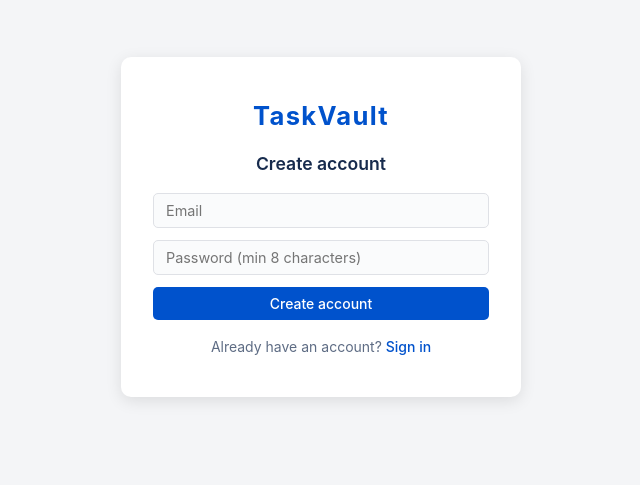
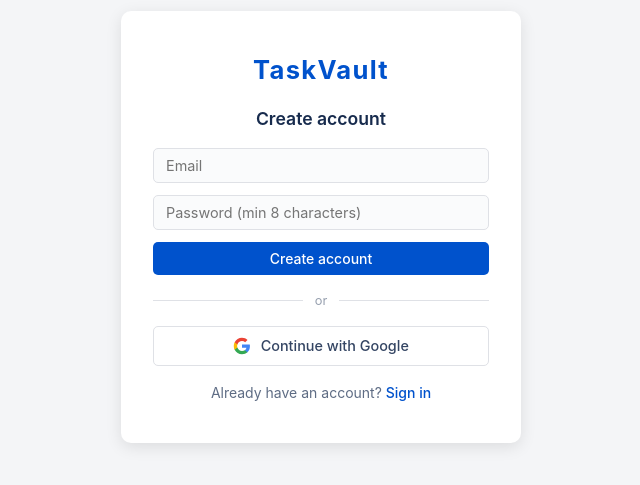
Before and after one commit to bivek127/tv-app, a React (Vite) app in the folder frontend/: page /register in a window 1280 px wide. Shown: the part 173-658 px from the top of the page, without its empty margins (319-959 px from the left). Built offline with nearby package versions, Linux system fonts and the light colour scheme; no server answers.

Commit message:
feat(frontend): add Google OAuth login button and token handler

```diff
--- a/frontend/src/App.css
+++ b/frontend/src/App.css
@@ -54,6 +54,44 @@
 
 .auth-switch a:hover {
   text-decoration: underline;
+}
+
+.auth-divider {
+  display: flex;
+  align-items: center;
+  gap: 0.75rem;
+  color: #97a0af;
+  font-size: 0.8rem;
+}
+
+.auth-divider::before,
+.auth-divider::after {
+  content: '';
+  flex: 1;
+  height: 1px;
+  background: #dfe1e6;
+}
+
+.btn-google {
+  display: flex;
+  align-items: center;
+  justify-content: center;
+  gap: 0.6rem;
+  width: 100%;
+  padding: 0.6rem 1rem;
+  background: #fff;
+  color: #344563;
+  border: 1px solid #dfe1e6;
+  border-radius: 5px;
+  font-size: 0.9rem;
+  font-weight: 500;
+  cursor: pointer;
+  transition: background 0.15s, box-shadow 0.15s;
+}
+
+.btn-google:hover {
+  background: #f4f5f7;
+  box-shadow: 0 1px 3px rgba(0, 0, 0, 0.1);
 }
 
 /* ── Dashboard ───────────────────────────────────────────────────── */
--- a/frontend/src/App.jsx
+++ b/frontend/src/App.jsx
@@ -51,9 +51,29 @@
   );
 }
 
+// ── Handle OAuth token from redirect ──────────────────────────────
+function OAuthHandler() {
+  const { loginWithToken } = useAuth();
+  const navigate = useNavigate();
+
+  useEffect(() => {
+    const params = new URLSearchParams(window.location.search);
+    const token = params.get('token');
+    if (token) {
+      loginWithToken(token);
+      window.history.replaceState({}, '', '/');
+      navigate('/', { replace: true });
+    }
+  }, []);
+
+  return null;
+}
+
 // ── Root app with routing ──────────────────────────────────────────
 function App() {
   return (
+    <>
+      <OAuthHandler />
       <Routes>
         <Route path="/login" element={<Login />} />
         <Route path="/register" element={<Register />} />
@@ -67,6 +87,7 @@
         />
         <Route path="*" element={<Navigate to="/" replace />} />
       </Routes>
+    </>
   );
 }
 
--- a/frontend/src/context/AuthContext.jsx
+++ b/frontend/src/context/AuthContext.jsx
@@ -34,6 +34,10 @@
         return data;
     };
 
+    const loginWithToken = (token) => {
+        persistToken(token);
+    };
+
     const logout = async () => {
         try {
             // Tell the server to clear the httpOnly refresh token cookie
@@ -47,7 +51,7 @@
     };
 
     return (
-        <AuthContext.Provider value={{ isAuthenticated, login, register, logout }}>
+        <AuthContext.Provider value={{ isAuthenticated, login, loginWithToken, register, logout }}>
             {children}
         </AuthContext.Provider>
     );
--- a/frontend/src/pages/Login.jsx
+++ b/frontend/src/pages/Login.jsx
@@ -22,6 +22,11 @@
         } finally {
             setLoading(false);
         }
+    };
+
+    const handleGoogleLogin = () => {
+        const apiUrl = import.meta.env.VITE_API_URL || 'http://localhost:3001';
+        window.location.href = `${apiUrl}/auth/google`;
     };
 
     return (
@@ -51,6 +56,16 @@
                         {loading ? 'Signing in…' : 'Sign in'}
                     </button>
                 </form>
+                <div className="auth-divider"><span>or</span></div>
+                <button type="button" className="btn-google" onClick={handleGoogleLogin}>
+                    <svg viewBox="0 0 24 24" width="18" height="18">
+                        <path fill="#4285F4" d="M22.56 12.25c0-.78-.07-1.53-.2-2.25H12v4.26h5.92a5.06 5.06 0 0 1-2.2 3.32v2.77h3.57c2.08-1.92 3.28-4.74 3.28-8.1z"/>
+                        <path fill="#34A853" d="M12 23c2.97 0 5.46-.98 7.28-2.66l-3.57-2.77c-.98.66-2.23 1.06-3.71 1.06-2.86 0-5.29-1.93-6.16-4.53H2.18v2.84C3.99 20.53 7.7 23 12 23z"/>
+                        <path fill="#FBBC05" d="M5.84 14.09c-.22-.66-.35-1.36-.35-2.09s.13-1.43.35-2.09V7.07H2.18A10.96 10.96 0 0 0 1 12c0 1.77.42 3.44 1.18 4.93l3.66-2.84z"/>
+                        <path fill="#EA4335" d="M12 5.38c1.62 0 3.06.56 4.21 1.64l3.15-3.15C17.45 2.09 14.97 1 12 1 7.7 1 3.99 3.47 2.18 7.07l3.66 2.84c.87-2.6 3.3-4.53 6.16-4.53z"/>
+                    </svg>
+                    Continue with Google
+                </button>
                 <p className="auth-switch">
                     No account? <Link to="/register">Register</Link>
                 </p>
--- a/frontend/src/pages/Register.jsx
+++ b/frontend/src/pages/Register.jsx
@@ -22,6 +22,11 @@
         } finally {
             setLoading(false);
         }
+    };
+
+    const handleGoogleLogin = () => {
+        const apiUrl = import.meta.env.VITE_API_URL || 'http://localhost:3001';
+        window.location.href = `${apiUrl}/auth/google`;
     };
 
     return (
@@ -52,6 +57,16 @@
                         {loading ? 'Creating account…' : 'Create account'}
                     </button>
                 </form>
+                <div className="auth-divider"><span>or</span></div>
+                <button type="button" className="btn-google" onClick={handleGoogleLogin}>
+                    <svg viewBox="0 0 24 24" width="18" height="18">
+                        <path fill="#4285F4" d="M22.56 12.25c0-.78-.07-1.53-.2-2.25H12v4.26h5.92a5.06 5.06 0 0 1-2.2 3.32v2.77h3.57c2.08-1.92 3.28-4.74 3.28-8.1z"/>
+                        <path fill="#34A853" d="M12 23c2.97 0 5.46-.98 7.28-2.66l-3.57-2.77c-.98.66-2.23 1.06-3.71 1.06-2.86 0-5.29-1.93-6.16-4.53H2.18v2.84C3.99 20.53 7.7 23 12 23z"/>
+                        <path fill="#FBBC05" d="M5.84 14.09c-.22-.66-.35-1.36-.35-2.09s.13-1.43.35-2.09V7.07H2.18A10.96 10.96 0 0 0 1 12c0 1.77.42 3.44 1.18 4.93l3.66-2.84z"/>
+                        <path fill="#EA4335" d="M12 5.38c1.62 0 3.06.56 4.21 1.64l3.15-3.15C17.45 2.09 14.97 1 12 1 7.7 1 3.99 3.47 2.18 7.07l3.66 2.84c.87-2.6 3.3-4.53 6.16-4.53z"/>
+                    </svg>
+                    Continue with Google
+                </button>
                 <p className="auth-switch">
                     Already have an account? <Link to="/login">Sign in</Link>
                 </p>
```
Also changed, not shown: 1 other file (tests, documents, lock files or other folders). Lines whose indentation alone changed are shown as unchanged.
